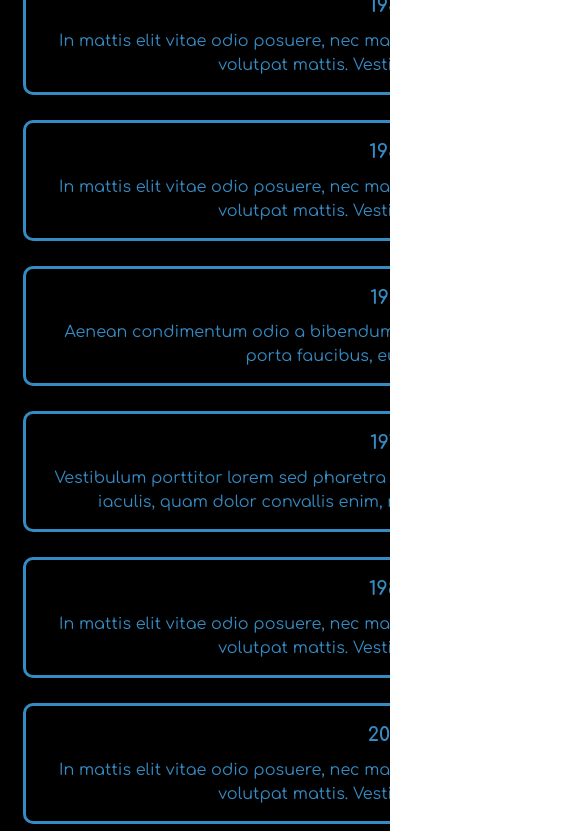
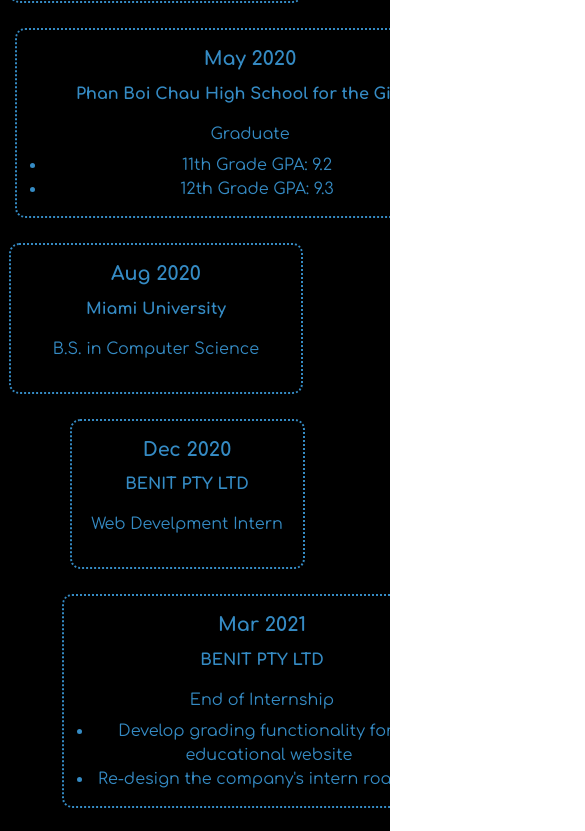
Before and after one commit to yahuy1/yahuy1.github.io, a React (Create React App) app: page / in a window 390 px wide. Shown: the part 2280-3111 px from the top of the page, 585 px wide, since content can reach past the window. Built offline with nearby package versions, Linux system fonts and the light colour scheme.

Commit message:
Update: W&E(DONE)

```diff
--- a/src/components/WorkEducation.js
+++ b/src/components/WorkEducation.js
@@ -1,4 +1,4 @@
-import React, {useState} from 'react';
+import React from 'react';
 import Fade from 'react-reveal/Fade';
 import SwiperCore, { Mousewheel, Navigation, Controller } from 'swiper';
 import { Swiper, SwiperSlide } from 'swiper/react';
@@ -8,56 +8,66 @@
 
 export default function WorkEducation() {
     return (
-        <Fade left cascade>
+        <Fade right cascade>
             <Swiper
                 mousewheel={{forceToAxis: "true"}}
-                setWrapperSize={true}
                 freeMode={true}
                 spaceBetween={0}
                 slidesPerView={1}
+                grabCursor={true}
             >
                 <SwiperSlide>
                     <section style={{width: "200vw"}}>
-                        <section class="timeline">
+                        <section className="timeline">
                             <ol>
                             <li>
                                 <div>
-                                <time>1957</time> In mattis elit vitae odio posuere, nec maximus massa varius. Suspendisse varius volutpat mattis. Vestibulum id magna est.
+                                    <time>Aug 2017</time>
+                                    <p><b>Phan Boi Chau High School for The Gifted</b></p>
+                                    <p>Informatics Specialized Class</p>
                                 </div>
                             </li>
                             <li>
                                 <div>
-                                <time>1957</time> In mattis elit vitae odio posuere, nec maximus massa varius. Suspendisse varius volutpat mattis. Vestibulum id magna est.
+                                    <time>May 2020</time>
+                                    <p><b>Phan Boi Chau High School for the Gifted</b></p>
+                                    <ul className="timeline-item-list">
+                                        <p>Graduate</p>
+                                        <li>11th Grade GPA: 9.2</li>
+                                        <li>12th Grade GPA: 9.3</li>
+                                    </ul>
                                 </div>
                             </li>
                             <li>
                                 <div>
-                                <time>1957</time> In mattis elit vitae odio posuere, nec maximus massa varius. Suspendisse varius volutpat mattis. Vestibulum id magna est.
+                                    <time>Aug 2020</time>
+                                    <p><b>Miami University</b></p>
+                                    <p>B.S. in Computer Science</p>
                                 </div>
                             </li>
                             <li>
                                 <div>
-                                <time>1967</time> Aenean condimentum odio a bibendum rhoncus. Ut mauris felis, volutpat eget porta faucibus, euismod quis ante.
+                                <time>Dec 2020</time>
+                                <p><b>BENIT PTY LTD</b></p>
+                                <p>Web Develpment Intern</p>
                                 </div>
                             </li>
                             <li>
                                 <div>
-                                <time>1977</time> Vestibulum porttitor lorem sed pharetra dignissim. Nulla maximus, dui a tristique iaculis, quam dolor convallis enim, non dignissim ligula ipsum a turpis.
+                                <time>Mar 2021</time>
+                                <p><b>BENIT PTY LTD</b></p>
+                                <ul className="timeline-item-list">
+                                        <p>End of Internship</p>
+                                        <li>Develop grading functionality for an educational website</li>
+                                        <li>Re-design the company's intern roadmap</li>
+                                    </ul>
                                 </div>
                             </li>
                             <li>
                                 <div>
-                                <time>1985</time> In mattis elit vitae odio posuere, nec maximus massa varius. Suspendisse varius volutpat mattis. Vestibulum id magna est.
-                                </div>
-                            </li>
-                            <li>
-                                <div>
-                                <time>2000</time> In mattis elit vitae odio posuere, nec maximus massa varius. Suspendisse varius volutpat mattis. Vestibulum id magna est.
-                                </div>
-                            </li>
-                            <li>
-                                <div>
-                                <time>2005</time> In mattis elit vitae odio posuere, nec maximus massa varius. Suspendisse varius volutpat mattis. Vestibulum id magna est.
+                                <time>April 2021</time>
+                                <p><b>Developh Vietnam</b></p>
+                                <p>Web Developer</p>
                                 </div>
                             </li>
                             <li></li>
@@ -66,6 +76,7 @@
                     </section>
                 </SwiperSlide>
                 <SwiperSlide>
+                    <div style={{width: "0vw"}}></div>
                 </SwiperSlide>
             </Swiper>
         </Fade>
--- a/src/components/work_education.scss
+++ b/src/components/work_education.scss
@@ -1,30 +1,17 @@
-@import 'swiper/swiper.scss';
-@import '../app.scss';
+@import "swiper/swiper.scss";
+@import "../app.scss";
 
-
-/* .section SECTION
-–––––––––––––––––––––––––––––––––––––––––––––––––– */
-
-.section {
-  background: $color-primary; //#F45B69;
-  padding: 50px 0;
+b {
+	font-weight: 700;
 }
 
-.section .container {
-  width: 90%;
-  max-width: 1200px;
-  margin: 0 auto;
-  text-align: center;
+.timeline-item-list {
+	list-style-type: disc;
+	padding: 0;
+	& > p {
+		margin-bottom: 7px;
 	}
-
-.section h1 {
-  font-size: 2.5rem;
 }
-
-.section h2 {
-  font-size: 1.3rem;
-}
-
 
 /* TIMELINE
 –––––––––––––––––––––––––––––––––––––––––––––––––– */
@@ -41,25 +28,36 @@
 	transition: all 1s;
 }
 
-.timeline ol li {
+.timeline ol > li {
 	position: relative;
 	display: inline-block;
 	list-style-type: none;
 	width: 160px;
-  height: 3px;
+	height: 1px;
 	background: $color-secondary; //#fff;
+
+	&:nth-child(2) {
+		width: 500px;
 	}
 
-.timeline ol li:last-child {
-  width: 280px;
+	&:nth-child(4), &:nth-child(5) {
+		width: 250px;
 	}
 
-.timeline ol li:not(:first-child) {
+}
+
+.timeline ol > li:last-child {
+	width: 200vw;
+}
+
+.timeline ol {
+	li:not(:first-child) {
 		margin-left: 14px;
 	}
+}
 
-.timeline ol li:not(:last-child)::after {
-  content: '';
+.timeline ol > li:not(:last-child)::after {
+	content: "";
 	position: absolute;
 	top: 50%;
 	left: calc(100% + 1px);
@@ -69,59 +67,42 @@
 	transform: translateY(-50%);
 	border-radius: 50%;
 	background: $color-secondary; //#F45B69;
-  border-color:red;
+	border-color: white;
 	&:hover {
-    box-shadow:0 0 5px $color-secondary;
+		box-shadow: 0 0 5px $color-secondary;
 	}
 }
 
-.timeline ol li div {
+.timeline ol {
+	& > li div {
 		position: absolute;
 		left: calc(100% + 7px);
-  width: 280px;
+		width: 300px;
 		padding: 15px;
 		font-size: 1rem;
 		white-space: normal;
 		color: $color-secondary; //black;
 		background: $color-primary; //white;
-  border-style: solid;
+		border-style:dotted;
+		border-width: 2px;
 		border-radius: 10px;
 		border-color: $color-secondary;
 		transition: 500ms;
 		&:hover {
-      box-shadow:0 0 20px $color-secondary;
+			box-shadow: 0 0 20px $color-secondary;
 		}
 	}
-
-// .timeline ol li div::before {
-//   content: '';
-//   position: absolute;
-//   top: 100%;
-//   left: 0;
-//   width: 0;
-//   height: 0;
-// //   border: solid;
-// }
-
-.timeline ol li:nth-child(odd) div {
+	& > li:nth-child(5) div {
+		width: 400px;
+	}
+}
+.timeline ol > li:nth-child(odd) div {
 	top: -16px;
 	transform: translateY(-100%);
 }
 
-.timeline ol li:nth-child(odd) div::before {
-  top: 100%;
-  border-width: 8px 8px 0 0;
-  border-color: white transparent transparent transparent;
-}
-
-.timeline ol li:nth-child(even) div {
+.timeline ol > li:nth-child(even) div {
 	top: calc(100% + 16px);
-}
-
-.timeline ol li:nth-child(even) div::before {
-  top: -8px;
-  border-width: 8px 0 0 8px;
-  border-color: transparent transparent transparent white;
 }
 
 .timeline time {
@@ -131,36 +112,12 @@
 	margin-bottom: 8px;
 }
 
-
-/* TIMELINE ARROWS
-–––––––––––––––––––––––––––––––––––––––––––––––––– */
-
-.timeline .arrows {
-  display: flex;
-  justify-content: center;
-  margin-bottom: 20px;
-}
-
-.timeline .arrows .arrow__prev {
-  margin-right: 20px;
-}
-
-.timeline .disabled {
-  opacity: .5;
-}
-
-.timeline .arrows img {
-  width: 45px;
-  height: 45px;
-}
-
-
 /* GENERAL MEDIA QUERIES
 –––––––––––––––––––––––––––––––––––––––––––––––––– */
 @media screen and (max-width: 599px) {
 	.timeline ol,
-  .timeline ol li {
-    width: auto;
+	.timeline ol > li {
+		width: 80vw;
 	}
 
 	.timeline ol {
@@ -168,36 +125,36 @@
 		transform: none !important;
 	}
 
-  .timeline ol li {
+	.timeline ol > li {
 		display: block;
 		height: auto;
 		background: transparent;
 	}
 
-  .timeline ol li:first-child {
+	.timeline ol > li:first-child {
 		margin-top: 25px;
 	}
 
-  .timeline ol li:not(:first-child) {
+	.timeline ol > li:not(:first-child) {
 		margin-left: auto;
 	}
 
-  .timeline ol li div {
+	.timeline ol > li div {
 		width: 94%;
 		height: auto !important;
 		margin: 0 auto 25px;
 	}
 
-  .timeline ol li div {
+	.timeline ol > li div {
 		position: static;
 	}
 
-  .timeline ol li:nth-child(odd) div {
+	.timeline ol > li:nth-child(odd) div {
 		transform: none;
 	}
 
-  .timeline ol li:nth-child(odd) div::before,
-  .timeline ol li:nth-child(even) div::before {
+	.timeline ol > li:nth-child(odd) div::before,
+	.timeline ol > li:nth-child(even) div::before {
 		left: 50%;
 		top: 100%;
 		transform: translateX(-50%);
@@ -206,9 +163,9 @@
 		height: 25px;
 	}
 
-  .timeline ol li:last-child,
-  .timeline ol li:nth-last-child(2) div::before,
-  .timeline ol li:not(:last-child)::after,
+	.timeline ol > li:last-child,
+	.timeline ol > li:nth-last-child(2) div::before,
+	.timeline ol > li:not(:last-child)::after,
 	.timeline .arrows {
 		display: none;
 	}
--- a/src/index.js
+++ b/src/index.js
@@ -2,7 +2,6 @@
 import ReactDOM from 'react-dom';
 import './index.css';
 import App from './App';
-import WorkEducation from './components/WorkEducation';
 
 ReactDOM.render(
   <React.StrictMode>
```
Lines whose indentation alone changed are shown as unchanged.
